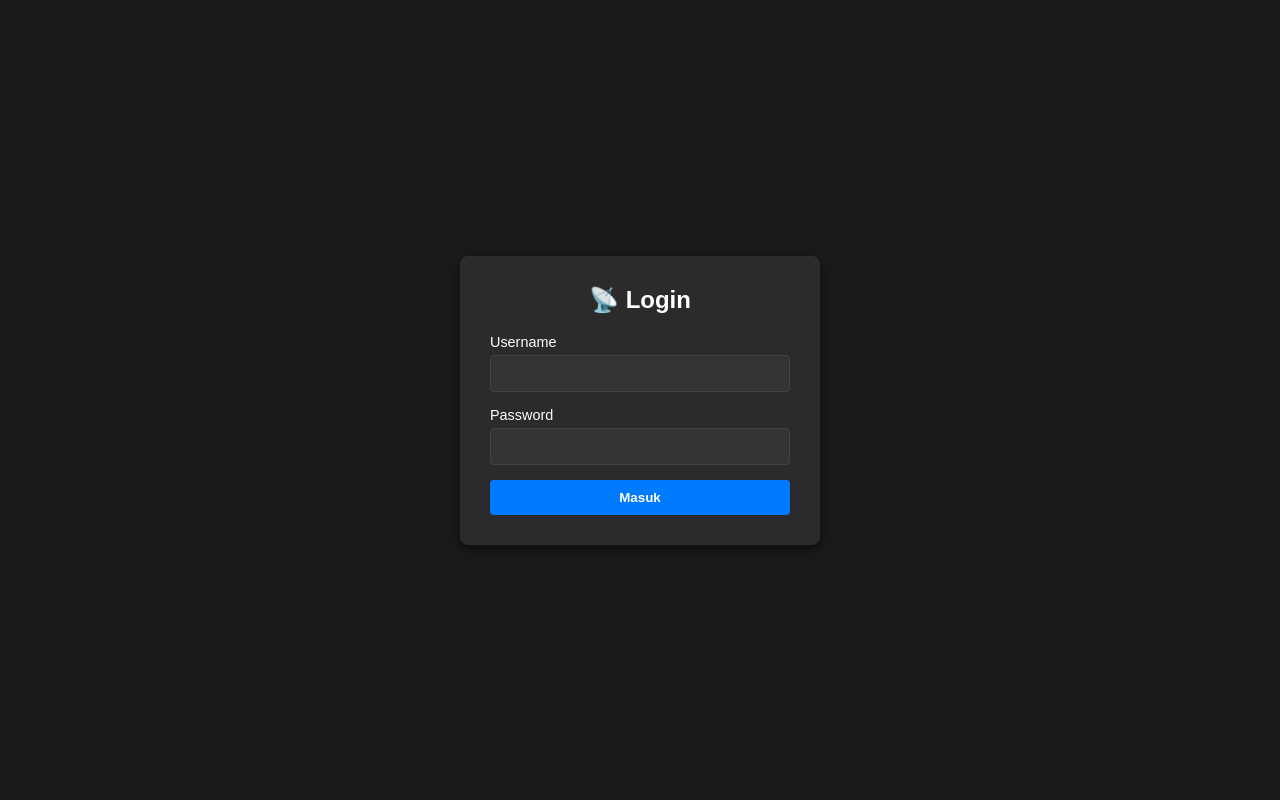
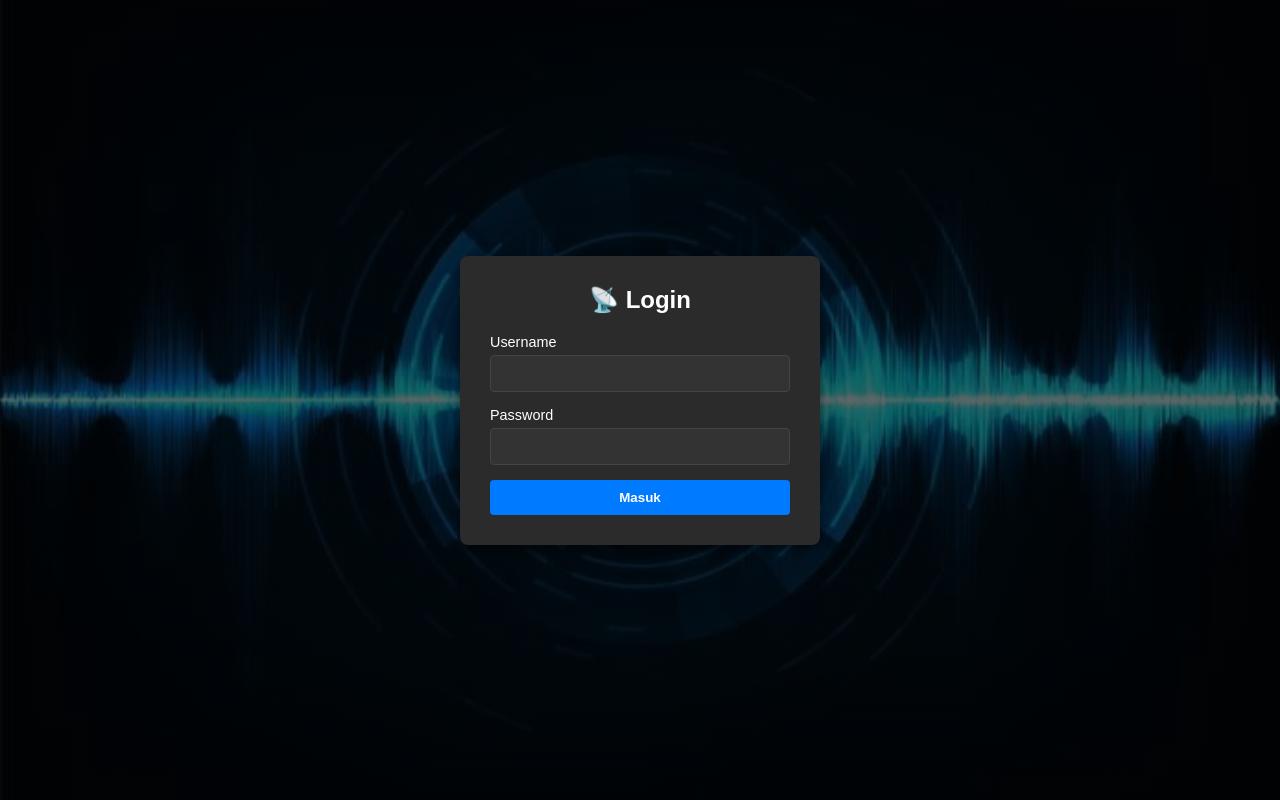
Before and after one commit to ymrna/monitoringcoverage, a FastAPI app: page /login in a window 1280 px wide. Run offline with FastAPI, Linux system fonts and the light colour scheme; some libraries are stand-ins or nearby versions.

Commit message:
bg login

```diff
--- a/app/templates/login.html
+++ b/app/templates/login.html
@@ -14,6 +14,10 @@
             align-items: center;
             height: 100vh;
             margin: 0;
+
+            background: linear-gradient(rgba(0, 0, 0, 0.6), rgba(0, 0, 0, 0.6)),
+            url('/static/bg-login.jpg') no-repeat center center fixed;
+            background-size: cover;
         }
         .login-card {
             background-color: #2b2b2b;
```
Also changed, not shown: app/static/bg-login.jpg (added).
